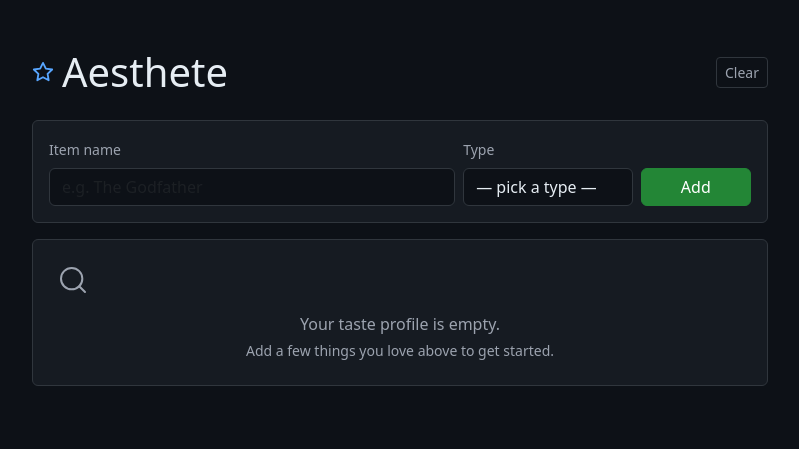
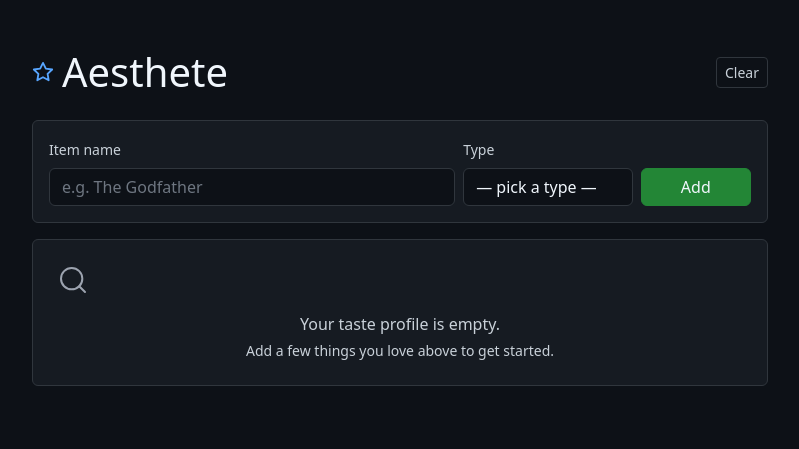
Before and after one commit to isaaclb98/aesthete, a Flask app: page / in a window 1280 px wide. Shown: the top 449 px of the page, without its empty margins (240-1039 px from the left). Run offline with Flask 3, Linux system fonts and the light colour scheme.

Commit message:
fix(ui): dramatically increase text contrast across all elements
- Body text: #e6edf3 → #f0f6fc (near-white)
- All form inputs: explicit #f0f6fc color
- .text-muted and .form-label: #9ca3af → #c9d1d9
- .btn-outline-secondary: #9ca3af → #c9d1d9
- .item-row and .list-group-item: explicit #f0f6fc with inheritance
- .rec-card and .rec-card strong: explicit #f0f6fc
- Placeholder text: explicit #6e7681

```diff
--- a/templates/index.html
+++ b/templates/index.html
@@ -6,24 +6,29 @@
   <title>Aesthete</title>
   <link href="https://cdn.jsdelivr.net/npm/bootstrap@5.3.3/dist/css/bootstrap.min.css" rel="stylesheet">
   <style>
-    body { background: #0d1117; color: #e6edf3; font-size: 16px; }
+    body { background: #0d1117; color: #f0f6fc; font-size: 16px; }
     .card { background: #161b22; border-color: #30363d; transition: border-color 0.15s ease; }
-    .form-control, .form-select { background: #0d1117; border-color: #30363d; color: #e6edf3; }
-    .form-control:focus, .form-select:focus { background: #0d1117; border-color: #58a6ff; color: #e6edf3; box-shadow: none; }
+    .form-control, .form-select { background: #0d1117; border-color: #30363d; color: #f0f6fc; }
+    .form-control:focus, .form-select:focus { background: #0d1117; border-color: #58a6ff; color: #f0f6fc; box-shadow: none; }
     .btn { transition: background 0.15s ease, border-color 0.15s ease, color 0.15s ease; }
-    .btn-primary { background: #238636; border-color: #238636; }
+    .btn-primary { background: #238636; border-color: #238636; color: #f0f6fc; }
     .btn-primary:hover { background: #2ea043; border-color: #2ea043; }
-    .btn-outline-secondary { border-color: #30363d; color: #9ca3af; }
-    .btn-outline-secondary:hover { background: #21262d; border-color: #9ca3af; color: #e6edf3; }
-    .text-muted { color: #9ca3af !important; }
-    .form-label { color: #9ca3af; }
-    .rec-card { background: #161b22; border-color: #30363d; border-left: 3px solid #388bfd; transition: border-color 0.15s ease; }
+    .btn-outline-secondary { border-color: #30363d; color: #c9d1d9; }
+    .btn-outline-secondary:hover { background: #21262d; border-color: #c9d1d9; color: #f0f6fc; }
+    .text-muted { color: #c9d1d9 !important; }
+    .form-label { color: #c9d1d9; }
+    .rec-card { background: #161b22; border-color: #30363d; border-left: 3px solid #388bfd; transition: border-color 0.15s ease; color: #f0f6fc; }
     .rec-card:hover { border-color: #58a6ff; }
+    .rec-card strong { color: #f0f6fc; }
     .badge { background: #1f3a5f; color: #79c0ff; }
-    h1, h2, h5 { color: #e6edf3; }
+    h1, h2, h5 { color: #f0f6fc; }
     .section-divider { border-color: #30363d; }
+    .item-row { background: transparent; color: #f0f6fc; }
     .item-row:hover { background: #161b22; }
+    .item-row * { color: inherit; }
     .form-select { transition: background 0.15s ease, border-color 0.15s ease, color 0.15s ease; }
+    .list-group-item { background: transparent; color: #f0f6fc; border-color: #30363d; }
+    .form-control::placeholder { color: #6e7681; }
   </style>
 </head>
 <body>
```
